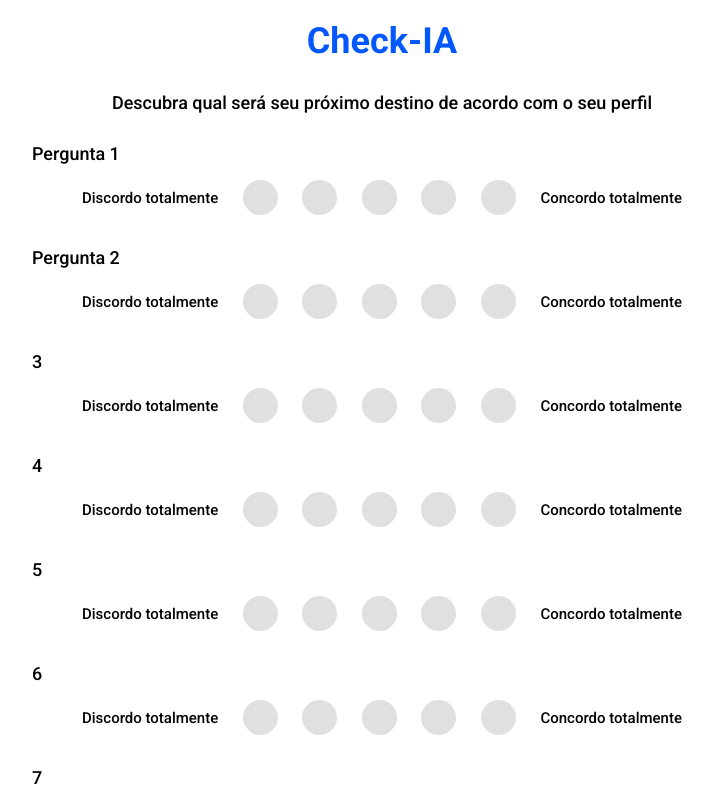
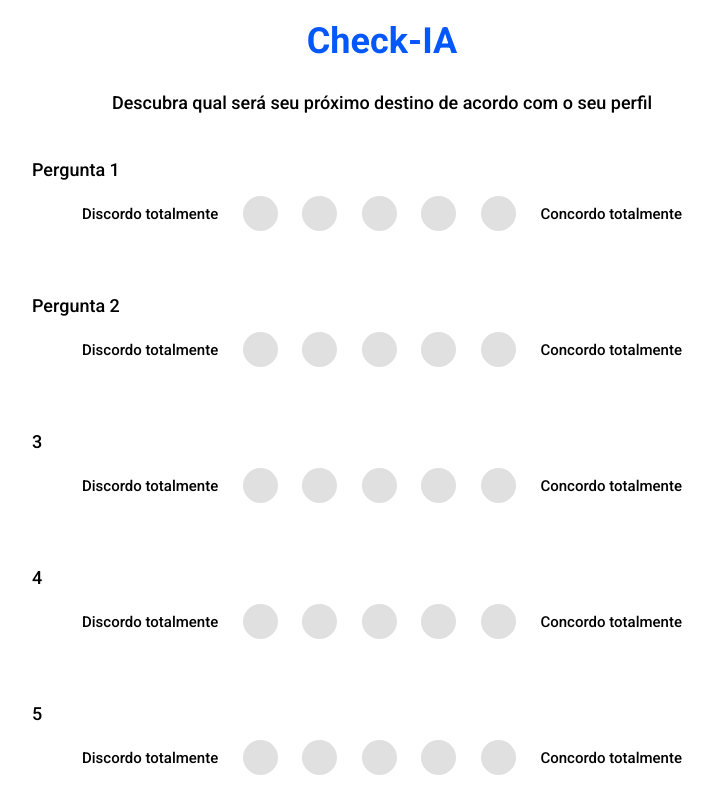
Before and after one commit to mateusfugita/check-ia, a React (Create React App) app: page / in a window 1280 px wide. Shown: the top 800 px of the page, without its empty margins (258-971 px from the left). Built offline with nearby package versions, Linux system fonts and the light colour scheme; no server answers; the HTML template or start-up script is replaced by a standard one.

Commit message:
add margin between questions

```diff
--- a/src/components/Question/styles.css
+++ b/src/components/Question/styles.css
@@ -4,6 +4,7 @@
     display: flex;
     flex-direction: column;
     justify-content: space-between;
+    margin: 16px 0;
 }
 
 .answers-container {
```
